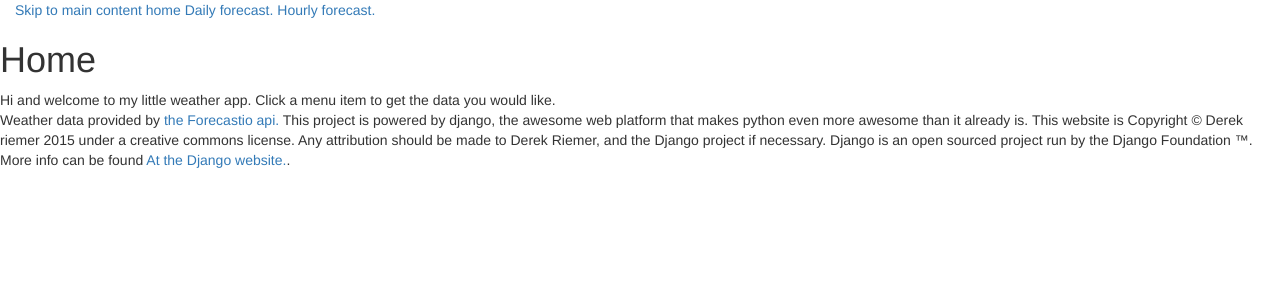
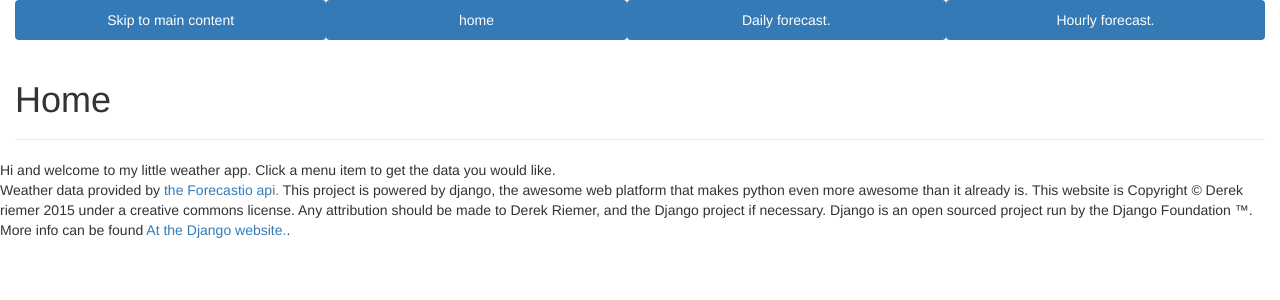
Before and after one commit to derekriemer/derek-django, a Django app: page /weather/ in a window 1280 px wide. Shown: the top 300 px of the page. Run offline with Django 3.2, Linux system fonts and the light colour scheme; some libraries are stand-ins or nearby versions.

Commit message:
table is now the correct size and I now use bootstrap, because blindness+css=disaster

```diff
--- a/get_weather/templates/get_weather/base.htm
+++ b/get_weather/templates/get_weather/base.htm
@@ -17,8 +17,11 @@
 <body>
 <div class="container-fluid">
 {% include "get_weather/menu.htm" %}
+<div class="page-header">
+<h1 id="skip">{% block header %} {% endblock %}</h1>
+</div>
 <div role="main" id="main" class="row">
-<h1 id="skip">{% block header %} {% endblock %}</h1>
+
 {% block main %}
 
 {% endblock %}</div>
--- a/get_weather/templates/get_weather/hourly.htm
+++ b/get_weather/templates/get_weather/hourly.htm
@@ -5,7 +5,7 @@
 {% block main %}
 
 
-<table style="position:absolute;width:100%;height:80%;border:10px;">
+<table style="width:100%;">
 <tr>
 <th> Hour:</th>
 <th>Temperature:</th>
@@ -20,4 +20,5 @@
 {% endfor %}
 </table>
 
+
 {% endblock %}
--- a/get_weather/templates/get_weather/menu.htm
+++ b/get_weather/templates/get_weather/menu.htm
@@ -1,6 +1,8 @@
 <nav>
-<a href="#skip"> Skip to main content</a>
-<a href={% url 'weather:home' %}>home</a>
-<a href={% url 'weather:daily' %}> Daily forecast.</a>
-<a href={% url 'weather:hourly' %}>Hourly forecast.</a>
+<ul class="nav nav-pills nav-justified">
+<li role="presentation" class="active"> <a href="#skip"> Skip to main content</a> </li>
+<li role="presentation" class="active"> <a href={% url 'weather:home' %}>home</a> </li>
+<li role="presentation" class="active"> <a href={% url 'weather:daily' %}> Daily forecast.</a> </li>
+<li role="presentation" class="active"> <a href={% url 'weather:hourly' %}>Hourly forecast.</a> </li>
+</ul>
 </nav>
```
